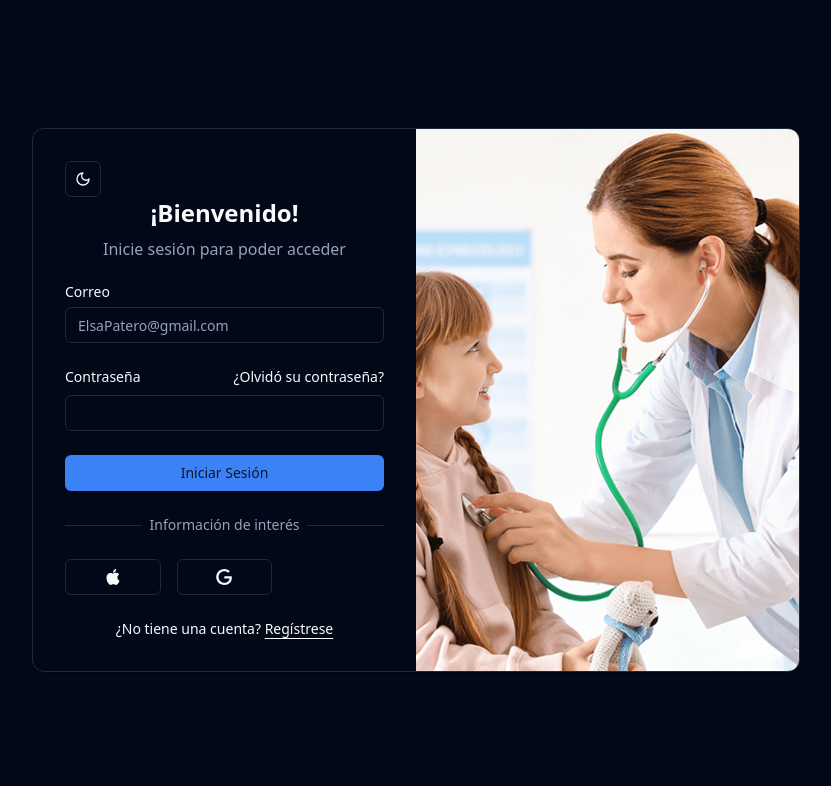
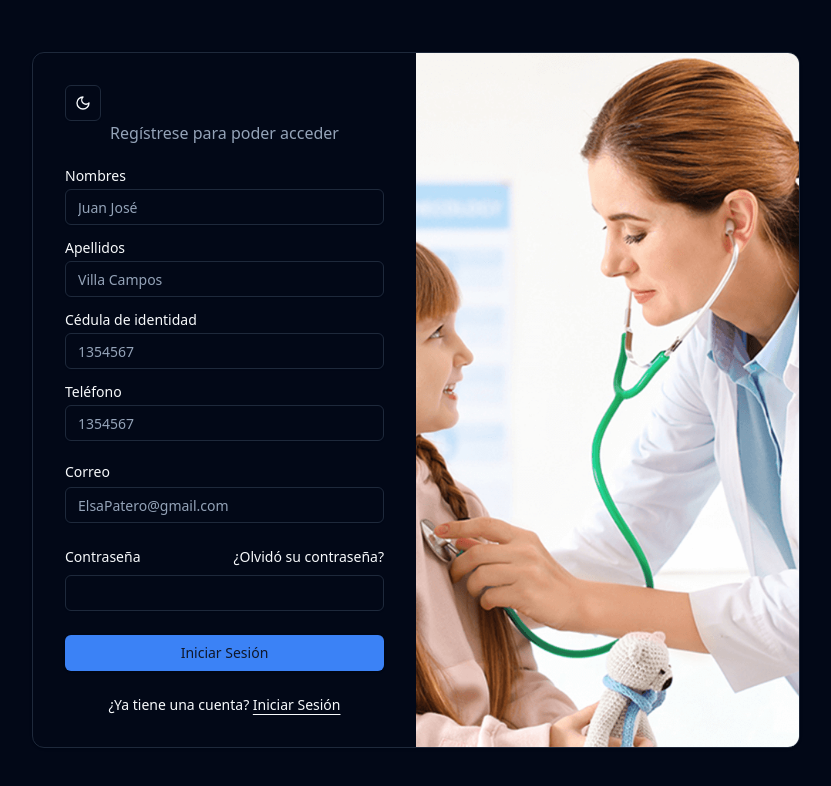
Before and after one commit to watchtheblind/CPSNQ, a React (Vite) app: page / in a window 1280 px wide. Both pictures are taken after a click on the link "Regístrese". Shown: the top 786 px of the page, without its empty margins (224-1055 px from the left). Built offline with nearby package versions, Linux system fonts and the light colour scheme.

Commit message:
feat: add register form fields

```diff
--- a/src/components/login-form.tsx
+++ b/src/components/login-form.tsx
@@ -4,10 +4,16 @@
 import { Input } from "@/components/ui/input";
 import { Label } from "@/components/ui/label";
 import { ModeToggle } from "./mode-toggle";
+import { useState } from "react";
 export function LoginForm({
   className,
   ...props
 }: React.ComponentProps<"div">) {
+  const [isLogin, setIsLogin] = useState(true);
+
+  const toggleForm = () => {
+    setIsLogin(!isLogin);
+  };
   return (
     <div className={cn("flex flex-col gap-6", className)} {...props}>
       <Card className="overflow-hidden">
@@ -16,11 +22,35 @@
             <ModeToggle></ModeToggle>
             <div className="flex flex-col gap-6">
               <div className="flex flex-col items-center text-center">
+                {isLogin && (
                   <h1 className="text-2xl font-bold mb-2">¡Bienvenido!</h1>
+                )}
                 <p className="text-balance text-muted-foreground">
-                  Inicie sesión para poder acceder
+                  {isLogin
+                    ? "Inicie sesión para poder acceder "
+                    : "Regístrese para poder acceder"}
                 </p>
               </div>
+              {!isLogin && (
+                <div className="grid w-full items-center gap-4">
+                  <div className="flex flex-col space-y-1.5">
+                    <Label htmlFor="name">Nombres</Label>
+                    <Input id="name" placeholder="Juan José" />
+                  </div>
+                  <div className="flex flex-col space-y-1.5">
+                    <Label htmlFor="name">Apellidos</Label>
+                    <Input id="name" placeholder="Villa Campos" />
+                  </div>
+                  <div className="flex flex-col space-y-1.5">
+                    <Label htmlFor="name">Cédula de identidad</Label>
+                    <Input id="name" placeholder="1354567" />
+                  </div>
+                  <div className="flex flex-col space-y-1.5">
+                    <Label htmlFor="name">Teléfono</Label>
+                    <Input id="name" placeholder="1354567" />
+                  </div>
+                </div>
+              )}
               <div className="grid gap-2">
                 <Label htmlFor="email">Correo</Label>
                 <Input
@@ -43,8 +73,10 @@
                 <Input id="password" type="password" required />
               </div>
               <Button type="submit" className="w-full">
-                Iniciar Sesión
+                {isLogin ? "Registrarse" : "Iniciar Sesión"}
               </Button>
+              {isLogin && (
+                <>
                   <div className="relative text-center text-sm after:absolute after:inset-0 after:top-1/2 after:z-0 after:flex after:items-center after:border-t after:border-border">
                     <span className="relative z-10 bg-background px-2 text-muted-foreground">
                       Información de interés
@@ -52,7 +84,10 @@
                   </div>
                   <div className="grid grid-cols-3 gap-4">
                     <Button variant="outline" className="w-full">
-                  <svg xmlns="http://www.w3.org/2000/svg" viewBox="0 0 24 24">
+                      <svg
+                        xmlns="http://www.w3.org/2000/svg"
+                        viewBox="0 0 24 24"
+                      >
                         <path
                           d="M12.152 6.896c-.948 0-2.415-1.078-3.96-1.04-2.04.027-3.91 1.183-4.961 3.014-2.117 3.675-.546 9.103 1.519 12.09 1.013 1.454 2.208 3.09 3.792 3.039 1.52-.065 2.09-.987 3.935-.987 1.831 0 2.35.987 3.96.948 1.637-.026 2.676-1.48 3.676-2.948 1.156-1.688 1.636-3.325 1.662-3.415-.039-.013-3.182-1.221-3.22-4.857-.026-3.04 2.48-4.494 2.597-4.559-1.429-2.09-3.623-2.324-4.39-2.376-2-.156-3.675 1.09-4.61 1.09zM15.53 3.83c.843-1.012 1.4-2.427 1.245-3.83-1.207.052-2.662.805-3.532 1.818-.78.896-1.454 2.338-1.273 3.714 1.338.104 2.715-.688 3.559-1.701"
                           fill="currentColor"
@@ -61,7 +96,10 @@
                       <span className="sr-only">Login with Apple</span>
                     </Button>
                     <Button variant="outline" className="w-full">
-                  <svg xmlns="http://www.w3.org/2000/svg" viewBox="0 0 24 24">
+                      <svg
+                        xmlns="http://www.w3.org/2000/svg"
+                        viewBox="0 0 24 24"
+                      >
                         <path
                           d="M12.48 10.92v3.28h7.84c-.24 1.84-.853 3.187-1.787 4.133-1.147 1.147-2.933 2.4-6.053 2.4-4.827 0-8.6-3.893-8.6-8.72s3.773-8.72 8.6-8.72c2.6 0 4.507 1.027 5.907 2.347l2.307-2.307C18.747 1.44 16.133 0 12.48 0 5.867 0 .307 5.387.307 12s5.56 12 12.173 12c3.573 0 6.267-1.173 8.373-3.36 2.16-2.16 2.84-5.213 2.84-7.667 0-.76-.053-1.467-.173-2.053H12.48z"
                           fill="currentColor"
@@ -70,10 +108,17 @@
                       <span className="sr-only">Login with Google</span>
                     </Button>
                   </div>
+                </>
+              )}
+
               <div className="text-center text-sm">
-                ¿No tiene una cuenta?{" "}
-                <a href="#" className="underline underline-offset-4">
-                  Regístrese
+                {isLogin ? "¿No tiene una cuenta?" : "¿Ya tiene una cuenta?"}{" "}
+                <a
+                  href="#"
+                  onClick={toggleForm}
+                  className="underline underline-offset-4"
+                >
+                  {isLogin ? "Regístrese" : "Iniciar Sesión"}
                 </a>
               </div>
             </div>
```
Lines whose indentation alone changed are shown as unchanged.
